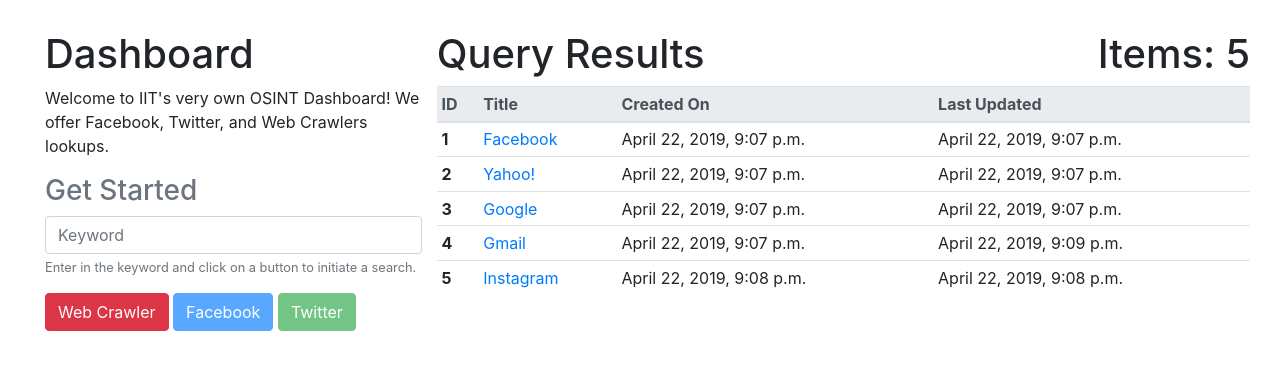
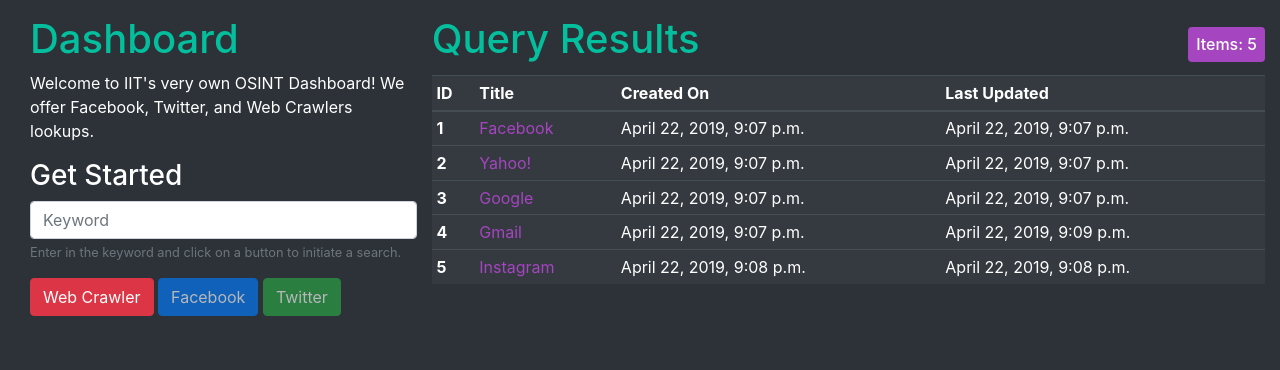
Before and after one commit to hantar/OSINT, a Django app: page /demo/ in a window 1280 px wide. Shown: the top 370 px of the page. Run offline with Django 3.2, Linux system fonts and the light colour scheme; data comes from the database, SQL or seed files in the repository; some libraries are stand-ins or nearby versions.

Commit message:
Front-End Update 0.3

```diff
--- a/demo/static/style.css
+++ b/demo/static/style.css
@@ -1,3 +1,32 @@
 body{
-    margin: 30px;
+    margin: 15px;
+    background: #2d3238;
+    color: white
 }
+
+h1, h2 {color: #04BF9D}
+
+a, a:hover {color: #A545BF}
+
+.queryCount {
+    float: right;
+    border-radius: 4px;
+    background: #A545BF;
+    font-weight: 500;
+    padding: 5px 8px;
+    height: 35px;
+    display: block;
+    margin: 12px 0
+}
+
+.tableHeader {
+    height: 60px;
+    width: 100%
+}
+
+.queryTitle {
+    font-size: 2.5rem;
+    color: #04BF9D;
+    float: left;
+    font-weight: 500
+}
--- a/demo/templates/demo/index.html
+++ b/demo/templates/demo/index.html
@@ -4,7 +4,7 @@
     <div class="col-4">
         <h1>Dashboard</h1>
         <p>Welcome to IIT's very own OSINT Dashboard! We offer Facebook, Twitter, and Web Crawlers lookups.</p>
-        <h3 class="text-muted">Get Started</h3>
+        <h3>Get Started</h3>
         <form>
             <div class="form-group">
                 <input type="text" class="form-control" id="keywordSearch" aria-describedby="keywordHelp" placeholder="Keyword">
@@ -19,15 +19,15 @@
     </div>
     <div class="col">
         <div class="row">
-            <div style="width:100%">
-            <h1 style="float:left">Query Results</h1>
-            <h1 style="float:right">Items: {{ num_results }}</h1>
+            <div class="tableHeader">
+                <div class="queryTitle"><h1>Query Results</h1></div>
+                <div class="queryCount">Items: {{ num_results }}</div>
             <div style="clear:both"></div>
             </div>
 
   {% if raw_data %}
-      <table class="table table-hover table-sm">
-      <thead class="thead-light">
+      <table class="table table-dark table-hover table-sm">
+      <thead class="">
         <tr>
             <th scope="col">ID</th>
             <th scope="col">Title</th>
```
